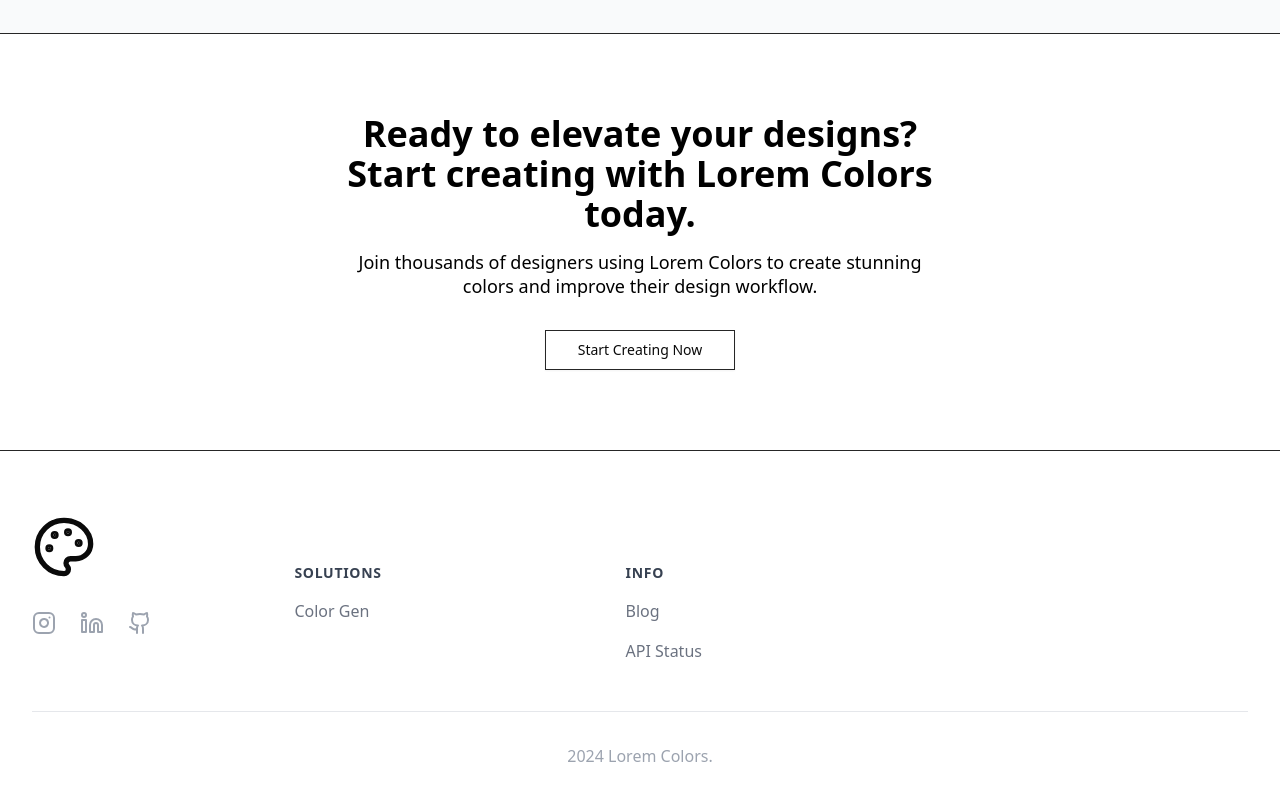
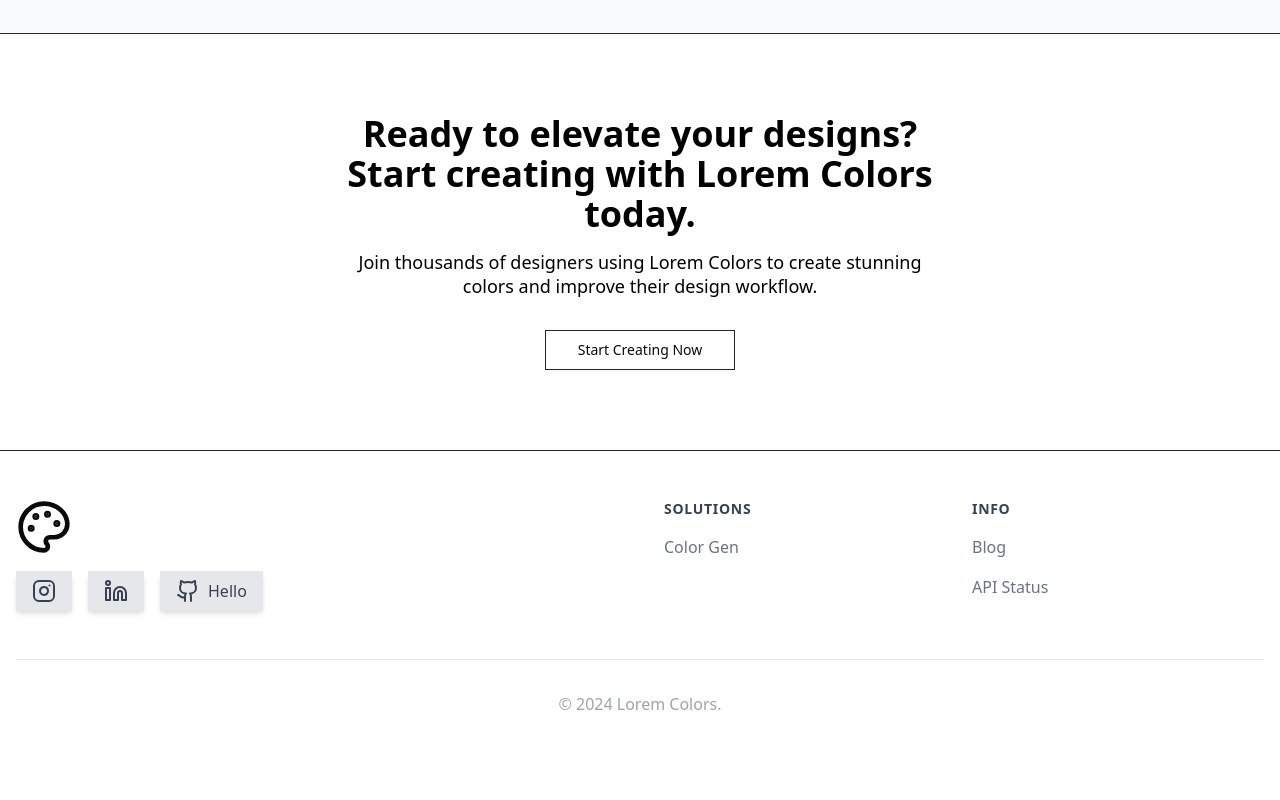
Before and after one commit to peterkessibu/lorem-colors, a Next.js app: page / in a window 1280 px wide. Shown: the part 1513-2313 px from the top of the page. After the commit the page ends 2277 px from the top, so only its background shows below. Built offline with nearby package versions, Linux system fonts and the light colour scheme.

Commit message:
Update Footer component with social links and improve layout; enhance QuestionnaireForm for form submission and remove unnecessary state management

```diff
--- a/components/Footer.js
+++ b/components/Footer.js
@@ -10,16 +10,21 @@ const socialLinks = [
     name: "Instagram",
     href: "#",
     icon: Instagram,
+    text: null,
   },
   {
     name: "LinkedIn",
-    href: "#",
+    href: "https://www.linkedin.com/in/peteressibu",
     icon: Linkedin,
+    hoverBg: "hover:text-blue-700",
+    text: null,
   },
   {
     name: "GitHub",
-    href: "#",
+    href: "https://www.github.com/peterkessibu",
     icon: Github,
+    hoverBg: "hover:bg-gray-800",
+    text: "Hello",
   },
 ];
 
@@ -40,9 +45,8 @@ const footerSections = [
 function Modal({ isOpen, onClose, title, children }) {
   if (!isOpen) return null;
 
-  //Modal Window
   return (
-    <div className="fixed inset-0 z-50 flex items-center justify-center bottom-0 bg-black bg-opacity-50">
+    <div className="fixed inset-0 z-50 flex items-center justify-center bg-black bg-opacity-50">
       <div className="bg-white rounded-lg shadow-lg w-11/12 max-w-md">
         <div className="flex justify-between items-center p-4 border-b">
           <h2 className="text-lg font-semibold">{title}</h2>
@@ -72,41 +76,50 @@ export default function Footer() {
     setModalContent("");
   };
 
-  //Dynamic routes
+  // Dynamic routes
   const isColorPalettePage = pathname === "/genAI-Color-Palette";
   const isColorBox = pathname === "/color-gen";
 
   return (
     <footer className="bg-background">
-      <div className="max-w-7xl mx-auto py-12 px-4 sm:px-6 lg:py-16 lg:px-8">
+      <div className="max-w-7xl mx-auto py-12 px-4">
         {!isColorPalettePage && !isColorBox && (
-          <div className="xl:grid lg:grid-cols-5 lg:gap-4">
-            <div className="space-y-8 xl:col-span-1 md:mr-4">
-              <div className="flex justify-start lg:w-0 lg:flex-1">
+          <div className="grid grid-cols-1 lg:grid-cols-2 gap-4">
+            {/* Logo and Social Links Section */}
+            <div className="flex flex-col items-start space-y-4">
+              {/* Logo Section */}
+              <div className="flex justify-start">
                 <Link href="/" className="flex items-center">
-                  <Palette className="h-16 w-16" />
+                  <Palette className="h-14 w-14" />
                 </Link>
               </div>
-              <div className="flex space-x-6">
+
+              {/* Social Links Section */}
+              <div className="flex space-x-4">
                 {socialLinks.map((social) => (
                   <Link
                     key={social.name}
                     href={social.href}
-                    className="text-gray-400 hover:text-gray-500"
+                    className={`flex items-center px-4 py-2 bg-gray-200 rounded-lg shadow-md transition-colors duration-300 ${social.hoverBg}`}
                   >
                     <span className="sr-only">{social.name}</span>
                     {social.icon && (
-                      <social.icon className="h-6 w-6" aria-hidden="true" />
+                      <social.icon className="h-6 w-6 text-gray-700" aria-hidden="true" />
+                    )}
+                    {social.text && (
+                      <span className="ml-2 text-gray-700">{social.text}</span>
                     )}
                   </Link>
                 ))}
               </div>
             </div>
-            <div className="mt-12 grid grid-cols-1 md:grid-cols-3 gap-6 justify-items-start lg:justify-items-start xl:col-span-4">
+
+            {/* Footer Sections */}
+            <div className="grid grid-cols-1 md:grid-cols-2">
               {footerSections.map((section) => (
                 <div
                   key={section.title}
-                  className="flex flex-col items-start lg:items-start w-full px-4"
+                  className="flex flex-col items-start w-full px-4"
                 >
                   <h3 className="text-sm font-semibold text-left text-gray-700 tracking-wider uppercase">
                     {section.title}
@@ -114,7 +127,6 @@ export default function Footer() {
                   <ul className="mt-4 space-y-4">
                     {section.links.map((link) => (
                       <li key={link.name}>
-                        {/* Updated Condition: Check if the section is "Info" to handle modal triggers */}
                         {section.title === "Info" ? (
                           <button
                             onClick={() => handleLinkClick(link.name)}
@@ -139,15 +151,15 @@ export default function Footer() {
           </div>
         )}
 
-        {/* Copyright Footer */}
+        {/* Copyright */}
         <div className="mt-12 border-t border-gray-200 pt-8">
           <div className="text-base text-gray-400 text-center">
-            {currentYear} Lorem Colors.
+            &copy; {currentYear} Lorem Colors.
           </div>
         </div>
       </div>
 
-      {/* Trigger Modal Window */}
+      {/* Modal */}
       <Modal isOpen={isModalOpen} onClose={closeModal} title={modalContent}>
         {modalContent === "Blog" && (
           <p>
--- a/components/MockupWindow.js
+++ b/components/MockupWindow.js
@@ -84,7 +84,7 @@ export default function Dashboard({ colors }) {
               (item, index) => (
                 <p
                   key={index}
-                  className="py-2 px-4 hover:bg-gray-800 hover:text-white rounded-lg"
+                  className="py-2 px-4 hover:bg-gray-800 border-[1px] border-black shadow-sm hover:text-white rounded-lg"
                 >
                   {item}
                 </p>
--- a/components/QuestionnaireForm.js
+++ b/components/QuestionnaireForm.js
@@ -1,8 +1,5 @@
-// components/QuestionnaireForm.js
+//components/QuestionnaireForm.js
 
-"use client";
-
-import { useState } from "react";
 import { Label } from "@/components/ui/label";
 import {
   Select,
@@ -16,34 +13,14 @@ import colors from "@/lib/colors";
 
 const colorNames = Object.keys(colors);
 
-const QuestionnaireForm = ({ onSubmit }) => {
-  const [answers, setAnswers] = useState({
-    primaryColor: "",
-    backgroundColorPreference: "",
-    contrastPreference: "",
-    intendedMood: "",
-  });
-
-  const handleChange = (question, value) => {
-    setAnswers((prev) => ({ ...prev, [question]: value }));
-  };
-
-  const handleSubmit = (e) => {
-    e.preventDefault();
-    onSubmit(answers);
-  };
-
+const QuestionnaireForm = () => {
   return (
     <div className="mx-auto px-4">
-      <form onSubmit={handleSubmit} className="space-y-6">
+      <form action="/api/chat" method="POST" className="space-y-6">
         {/* Primary Color */}
         <div className="space-y-1">
           <Label className="text-sm font-semibold">Primary Color</Label>
-          <Select
-            value={answers.primaryColor}
-            onValueChange={(value) => handleChange("primaryColor", value)}
-            required
-          >
+          <Select name="primaryColor" required>
             <SelectTrigger className="w-full">
               <SelectValue placeholder="Select primary color" />
             </SelectTrigger>
@@ -68,13 +45,7 @@ const QuestionnaireForm = ({ onSubmit }) => {
           <Label className="text-sm font-semibold">
             Background Color Preference
           </Label>
-          <Select
-            value={answers.backgroundColorPreference}
-            onValueChange={(value) =>
-              handleChange("backgroundColorPreference", value)
-            }
-            required
-          >
+          <Select name="backgroundColorPreference" required>
             <SelectTrigger className="w-full">
               <SelectValue placeholder="Background theme" />
             </SelectTrigger>
@@ -88,11 +59,7 @@ const QuestionnaireForm = ({ onSubmit }) => {
         {/* Contrast Preference */}
         <div className="space-y-1">
           <Label className="text-sm font-semibold">Contrast Preference</Label>
-          <Select
-            value={answers.contrastPreference}
-            onValueChange={(value) => handleChange("contrastPreference", value)}
-            required
-          >
+          <Select name="contrastPreference" required>
             <SelectTrigger className="w-full">
               <SelectValue placeholder="Contrast preference" />
             </SelectTrigger>
@@ -106,11 +73,7 @@ const QuestionnaireForm = ({ onSubmit }) => {
         {/* Intended Mood */}
         <div className="space-y-1">
           <Label className="text-sm font-semibold">Intended Mood</Label>
-          <Select
-            value={answers.intendedMood}
-            onValueChange={(value) => handleChange("intendedMood", value)}
-            required
-          >
+          <Select name="intendedMood" required>
             <SelectTrigger className="w-full">
               <SelectValue placeholder="Intended mood" />
             </SelectTrigger>
```
